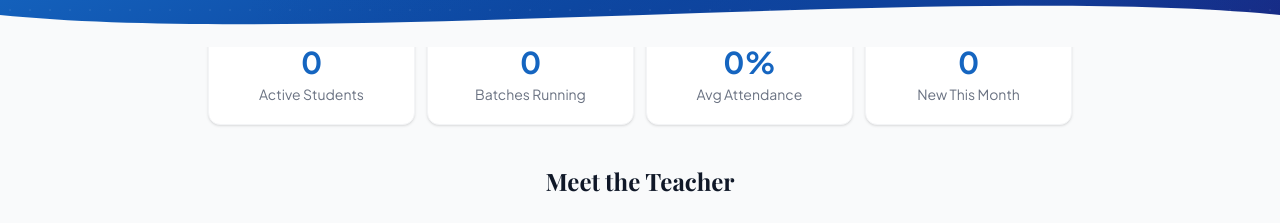
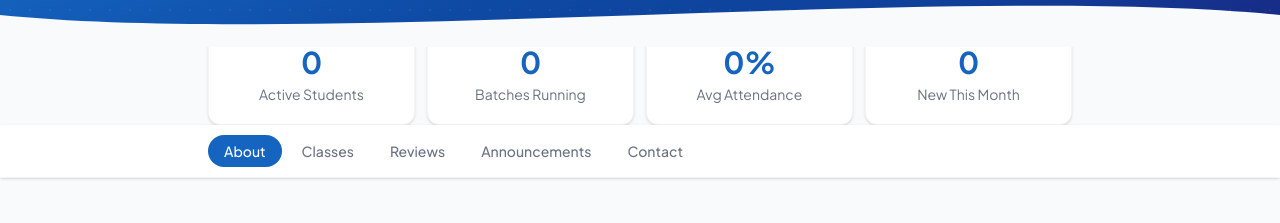
Before and after one commit to AishwariyaTalathi/knowledge-dome-app, a Next.js app: page / in a window 1280 px wide. Shown: the part 420-643 px from the top of the page. Built offline with nearby package versions, Linux system fonts and the light colour scheme; no server answers; the database is empty.

Commit message:
Add sticky nav bar to landing page with active section highlighting

```diff
--- a/src/app/globals.css
+++ b/src/app/globals.css
@@ -14,6 +14,10 @@
   --font-display: var(--font-playfair);
 }
 
+html {
+  scroll-behavior: smooth;
+}
+
 body {
   background: #f8fafc;
   color: #171717;
@@ -22,3 +26,8 @@ body {
 h1, h2, h3 {
   font-family: var(--font-playfair);
 }
+
+/* Offset anchor targets so sticky nav doesn't cover the section heading */
+[id] {
+  scroll-margin-top: 56px;
+}
--- a/src/app/page.tsx
+++ b/src/app/page.tsx
@@ -2,6 +2,7 @@ import Link from 'next/link'
 import { createClient } from '@/lib/supabase/server'
 import { HeroSection } from '@/components/landing/HeroSection'
 import { StatsRow } from '@/components/landing/StatsRow'
+import { StickyNav } from '@/components/landing/StickyNav'
 import { AboutSection } from '@/components/landing/AboutSection'
 import { BatchList } from '@/components/landing/BatchList'
 import { TestimonialsSection } from '@/components/landing/TestimonialsSection'
@@ -52,15 +53,13 @@ export default async function LandingPage() {
         newEnrollments={newEnrollments}
       />
 
-      <AboutSection />
+      <StickyNav />
 
-      <BatchList batches={batches ?? []} />
-
-      <TestimonialsSection testimonials={testimonials ?? []} />
-
-      <AnnouncementsSection announcements={announcements ?? []} />
-
-      <ContactSection />
+      <div id="about"><AboutSection /></div>
+      <div id="classes"><BatchList batches={batches ?? []} /></div>
+      <div id="reviews"><TestimonialsSection testimonials={testimonials ?? []} /></div>
+      <div id="announcements"><AnnouncementsSection announcements={announcements ?? []} /></div>
+      <div id="contact"><ContactSection /></div>
 
       <footer className="text-center py-8 text-sm text-gray-400 border-t border-gray-200">
         <p>© {new Date().getFullYear()} Minakshi&apos;s Knowledge Dome · Pune</p>
--- /dev/null
+++ b/src/components/landing/StickyNav.tsx
@@ -0,0 +1,56 @@
+'use client'
+
+import { useState, useEffect } from 'react'
+import { cn } from '@/lib/utils'
+
+const NAV_ITEMS = [
+  { label: 'About', href: '#about' },
+  { label: 'Classes', href: '#classes' },
+  { label: 'Reviews', href: '#reviews' },
+  { label: 'Announcements', href: '#announcements' },
+  { label: 'Contact', href: '#contact' },
+]
+
+export function StickyNav() {
+  const [active, setActive] = useState('')
+
+  useEffect(() => {
+    const observers: IntersectionObserver[] = []
+
+    NAV_ITEMS.forEach(({ href }) => {
+      const el = document.getElementById(href.slice(1))
+      if (!el) return
+      const observer = new IntersectionObserver(
+        ([entry]) => { if (entry.isIntersecting) setActive(href) },
+        { rootMargin: '-30% 0px -60% 0px' }
+      )
+      observer.observe(el)
+      observers.push(observer)
+    })
+
+    return () => observers.forEach((o) => o.disconnect())
+  }, [])
+
+  return (
+    <div className="sticky top-0 z-10 bg-white/95 backdrop-blur border-b border-gray-100 shadow-sm">
+      <nav className="max-w-4xl mx-auto px-4">
+        <div className="flex gap-1 overflow-x-auto py-2.5" style={{ scrollbarWidth: 'none' }}>
+          {NAV_ITEMS.map(({ label, href }) => (
+            <a
+              key={href}
+              href={href}
+              className={cn(
+                'flex-shrink-0 px-4 py-1.5 rounded-full text-sm font-medium transition-colors',
+                active === href
+                  ? 'bg-brand-800 text-white'
+                  : 'text-gray-500 hover:bg-gray-100 hover:text-gray-900'
+              )}
+            >
+              {label}
+            </a>
+          ))}
+        </div>
+      </nav>
+    </div>
+  )
+}
```
